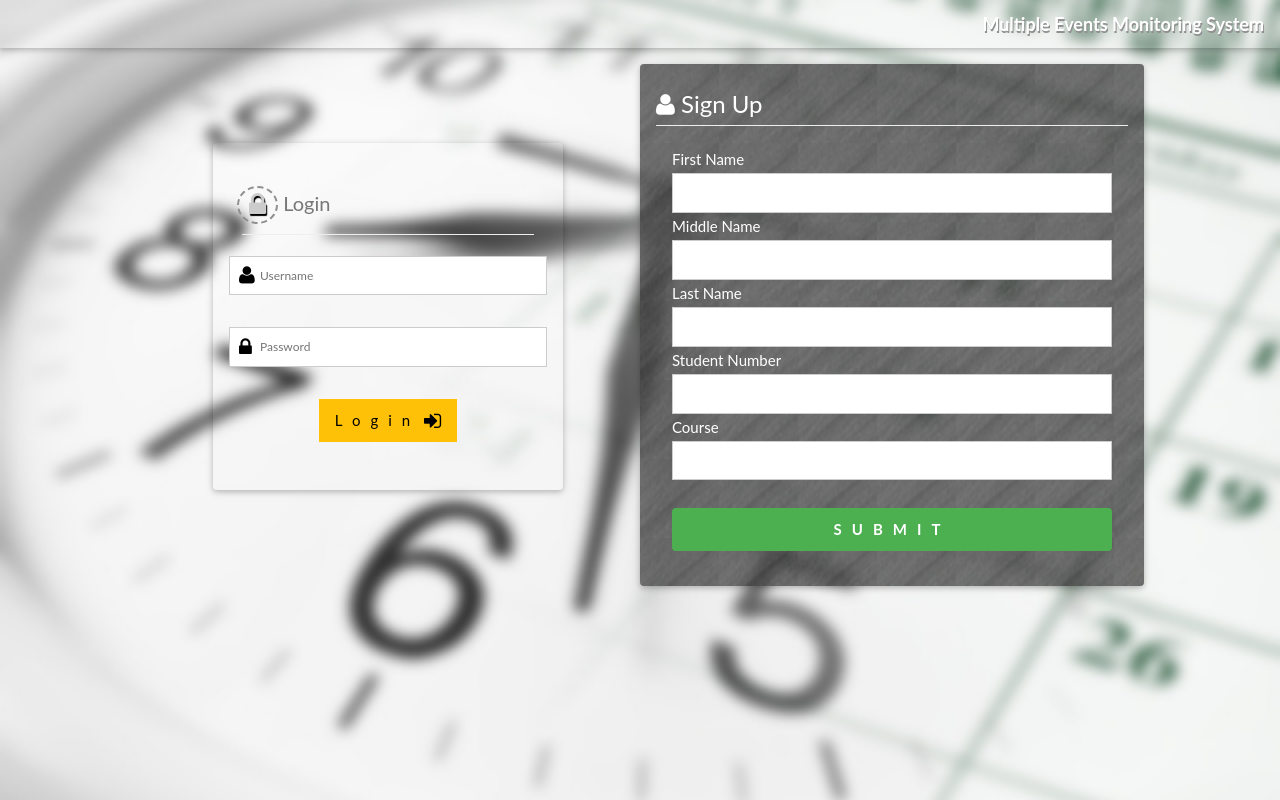
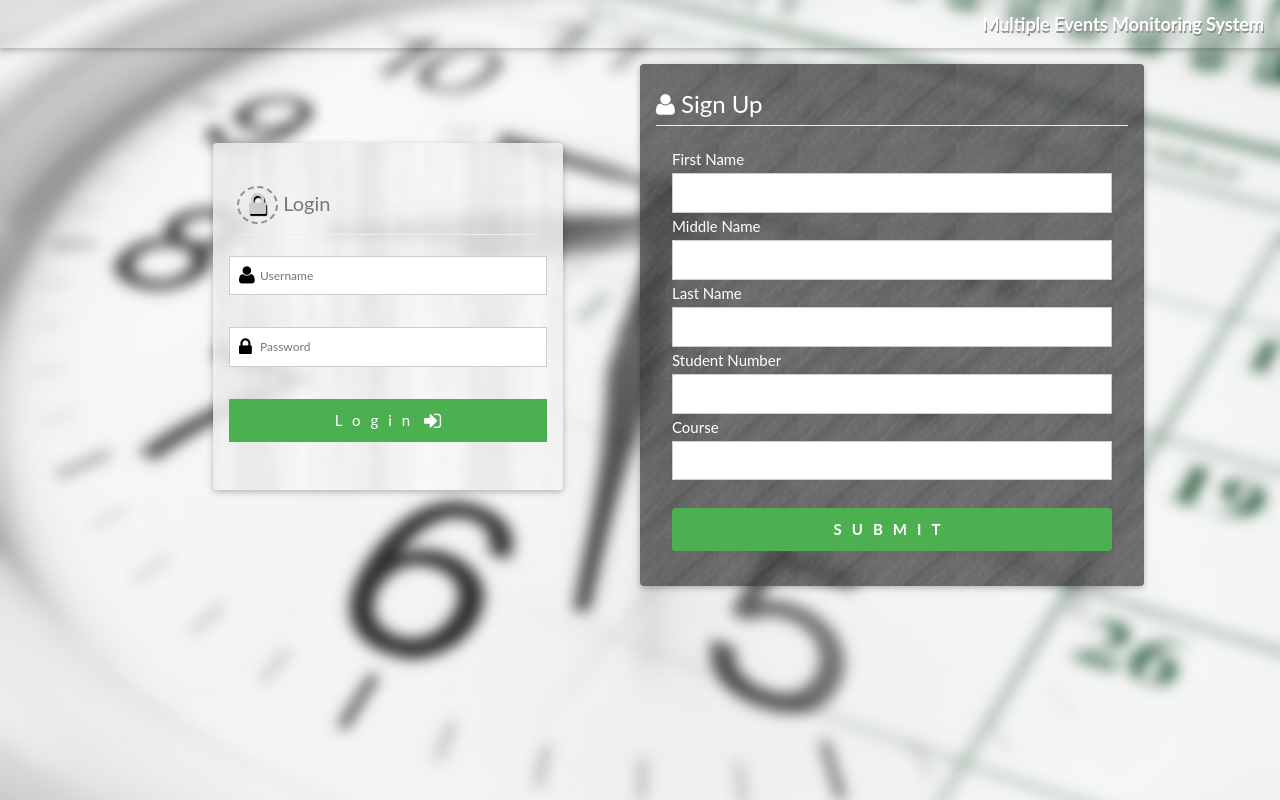
Before and after one commit to markgenisis/multiple-events, a PHP site: page / in a window 1280 px wide. Run offline with PHP 8.4, Linux system fonts and the light colour scheme; some web fonts are replaced.

Commit message:
preparing for database

```diff
--- a/index.php
+++ b/index.php
@@ -62,8 +62,11 @@ body, html {
   <div class="" style="white-space:nowrap;">
 		<div class="w3-row">
 			<div class="w3-row-padding">
-				<div class="w3-half w3-padding " style="">
-					 <div class="w3-container  w3-padding-32 w3-round w3-card-2" id="loginFormCon" style="max-width:350px;margin:15% auto;">
+				<div class="w3-half w3-padding " >
+					 <div class="w3-container  w3-padding-32 w3-round w3-card-2" id="loginFormCon" style="max-width:350px;margin:15% auto;background-image:url('img/login.png'); background-attachment: fixed;
+    background-position: center;
+    background-repeat: no-repeat;
+    background-size: cover;" >
 							<div class="w3-row">
 								<div class="w3-row-padding">
 									<h4><i class="fa fa-lock fa-lg  w3-circle" style="padding:7px 10px;border:2px dashed #909090;color:#ccc;text-shadow:1px 2px 1px #000;"></i>
@@ -82,7 +85,7 @@ body, html {
 								<input class="w3-input w3-small w3-border" style="padding-left: 30px;" type="password" id="pword" name="pword" placeholder="Password" required>
 							</div>
 							<div class="w3-padding-16" style="position:relative;">
-								<button class="w3-btn w3-btn-block w3-btn-small w3-amber w3-hover-opacity" type="button"> <span class="w3-wide"> Login</span> <i class="fa fa-sign-in fa-lg"></i></button>
+								<button class="w3-btn w3-block w3-btn-small w3-green" type="button"> <span class="w3-wide"> Login</span> <i class="fa fa-sign-in fa-lg"></i></button>
 							</div>
 						</form>
 					</div>
```
Also changed, not shown: img/login.png (added).
